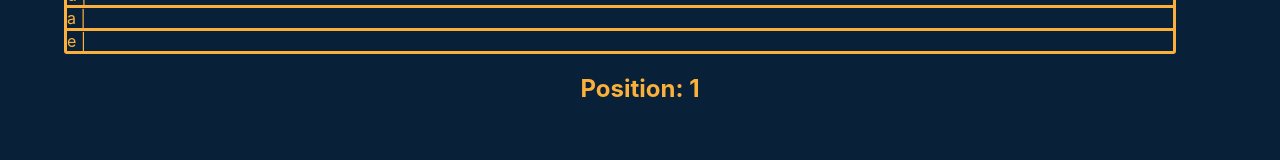
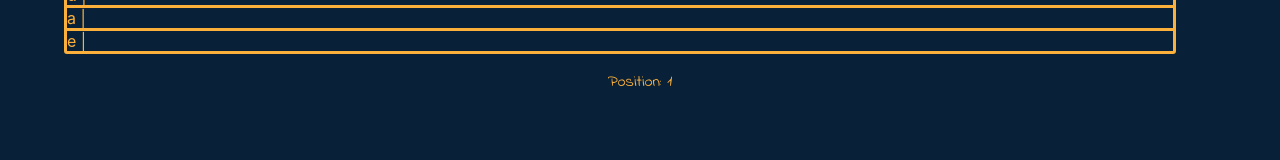
Before and after one commit to SeanLaTour/nesh, a React (Create React App) app: page /tab in a window 1280 px wide. Shown: the part 151-311 px from the top of the page. Built offline with nearby package versions, Linux system fonts and the light colour scheme.

Commit message:
more styling

```diff
--- a/src/Mic.js
+++ b/src/Mic.js
@@ -88,6 +88,7 @@ function Mic({ setNoteArray }) {
     <div>
       <div
         style={{
+          marginTop: "1rem",
           margin: "2rem",
           padding: "2rem",
           borderStyle: "solid",
@@ -96,6 +97,9 @@ function Mic({ setNoteArray }) {
         }}
       >
         <img src={logo} />
+        <p style={{ marginTop: "-2rem", color: "#FBB03B" }}>
+          Don't forget your licks.
+        </p>
       </div>
       <footer
         style={{
--- a/src/Tab.js
+++ b/src/Tab.js
@@ -155,7 +155,7 @@ function Tab({ noteArray, position, setPosition }) {
         </footer>
       </div>
       <div>
-        <h2 style={{ color: "#FBB03B" }}>Position: {position + 1}</h2>
+        <p style={{ color: "#FBB03B" }}>Position: {position + 1}</p>
       </div>
       <footer
         style={{
```
